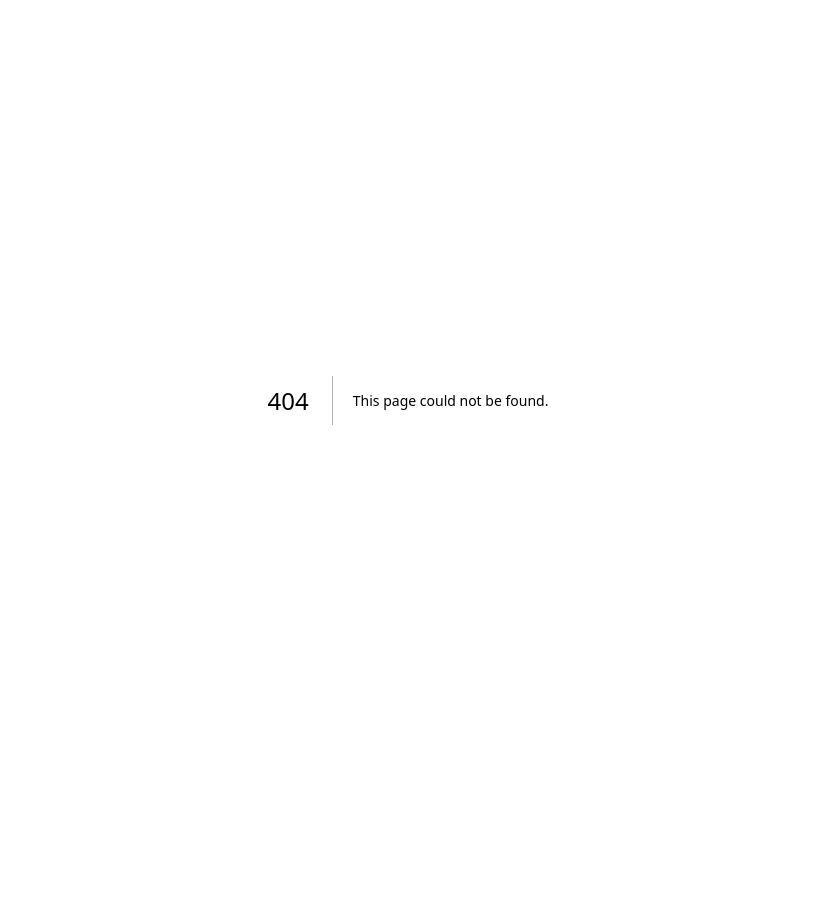
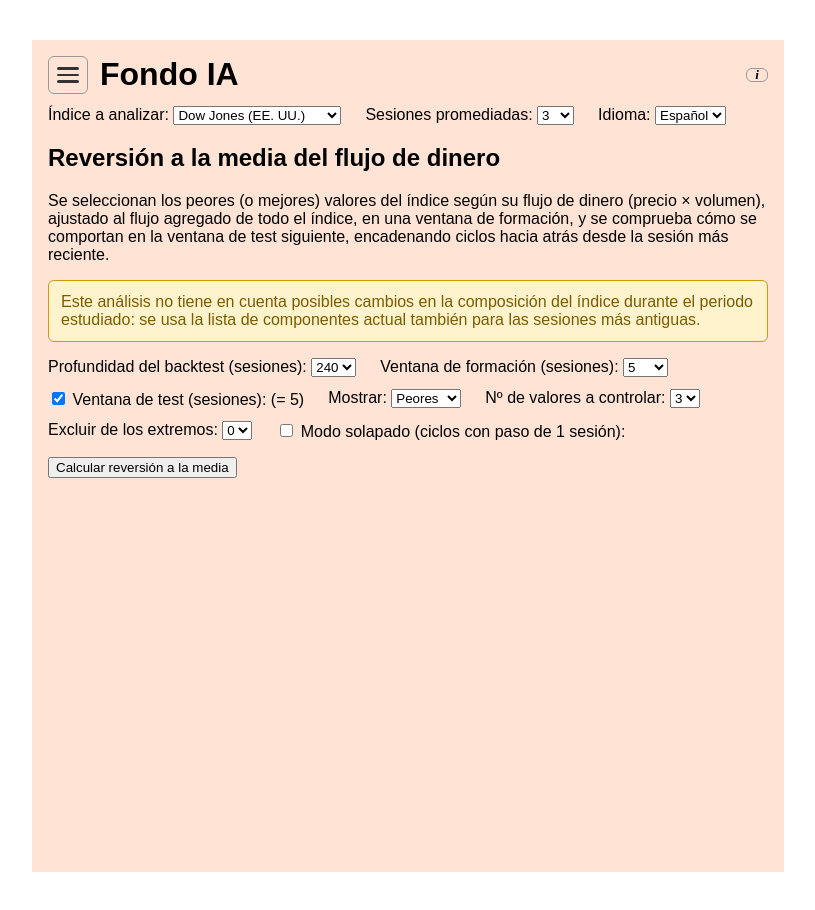
Before and after one commit to antonioluiscliment/fondo-ia-web, a Next.js app: page /reversionMediaFlujo in a window 1280 px wide. Before the commit this address had no page. Shown: the whole page, without its empty margins (232-1047 px from the left). Before the commit the page ends 800 px from the top, so only its background shows below. Built offline with nearby package versions, Linux system fonts and the light colour scheme.

Commit message:
Create reversionMediaFlujo.js

```diff
--- /dev/null
+++ b/pages/reversionMediaFlujo.js
@@ -0,0 +1,5 @@
+import ReversionMediaPagina from "../components/ReversionMediaPagina";
+
+export default function ReversionMediaFlujo() {
+  return <ReversionMediaPagina criterio="flujo" />;
+}
```
